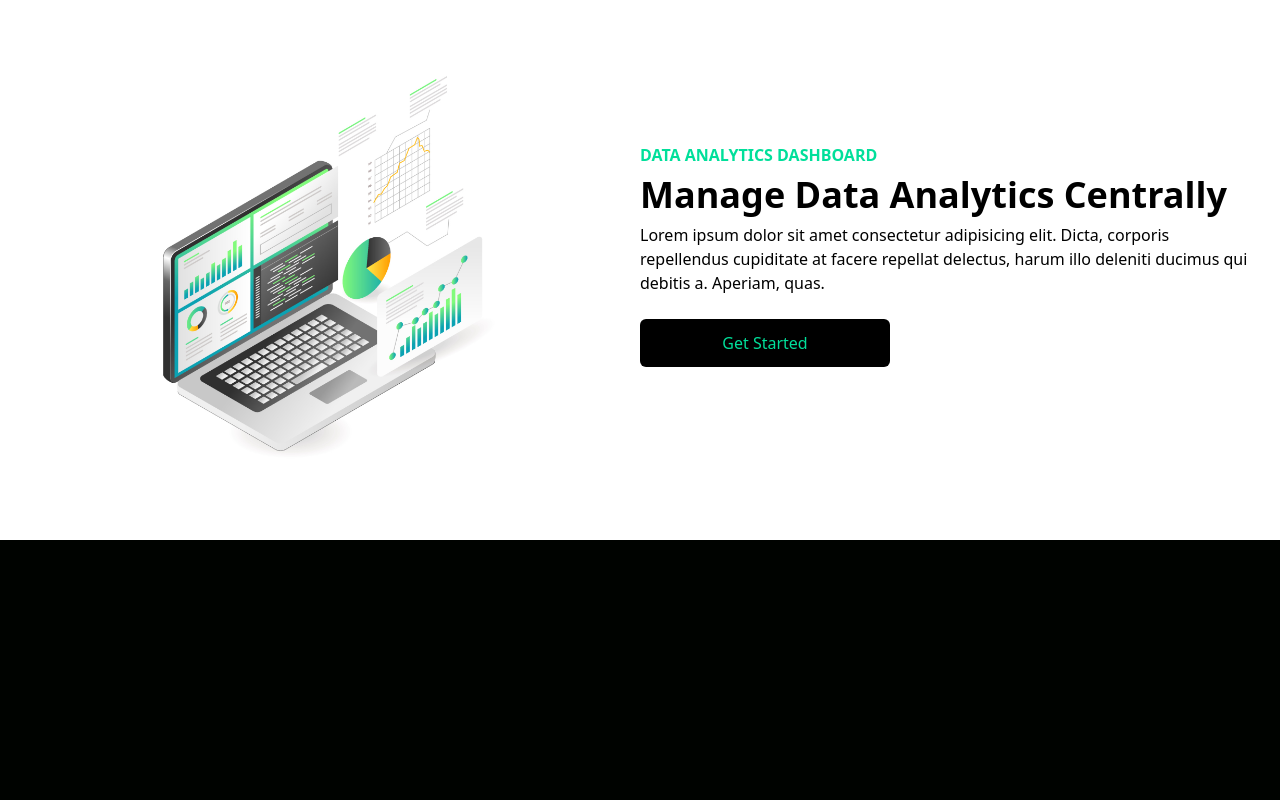
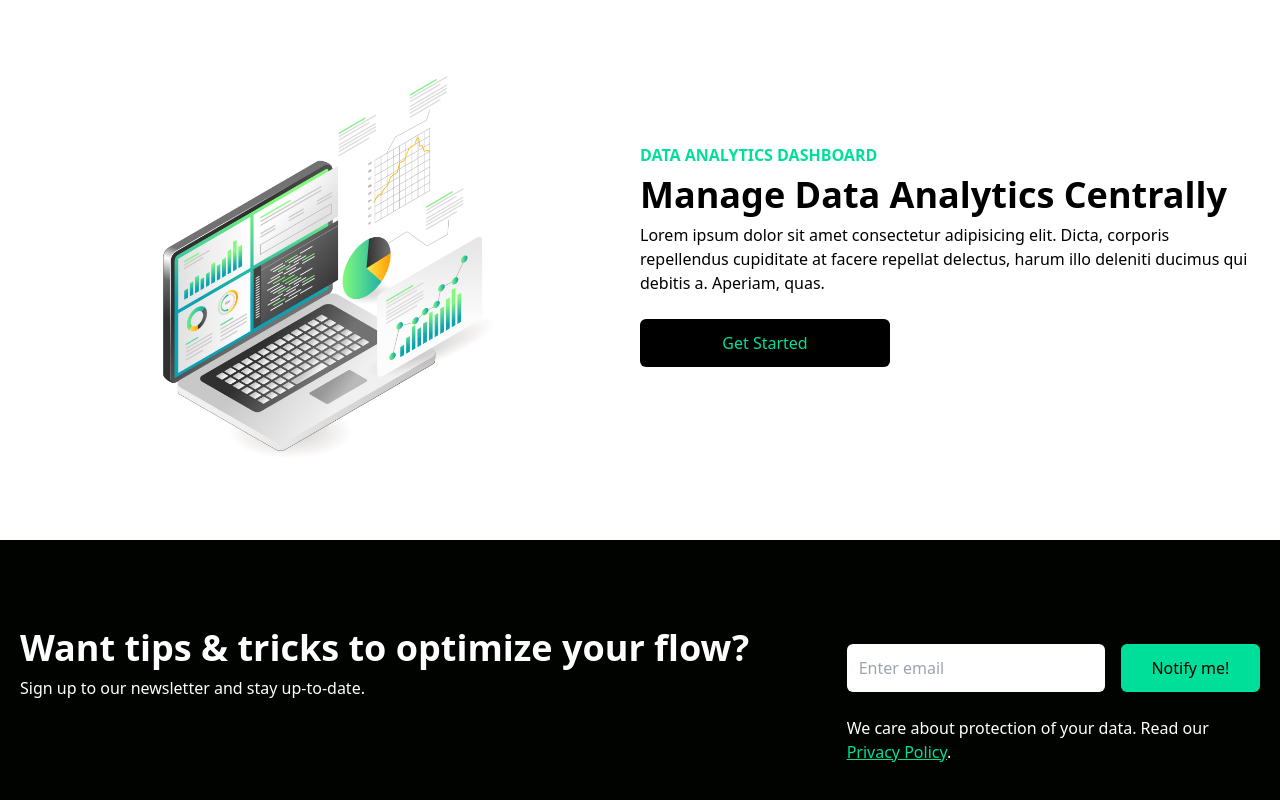
Before and after one commit to edantal/Theme-MyData--ReactJS, a React (Create React App) app: page / in a window 1280 px wide. Shown: the part 805-1605 px from the top of the page. Before the commit the page ends 1345 px from the top, so only its background shows below. Built offline with nearby package versions, Linux system fonts and the light colour scheme.

Commit message:
Add newsletter section

```diff
--- a/src/App.js
+++ b/src/App.js
@@ -2,6 +2,7 @@ import React from 'react'
 import Navbar from './components/Navbar'
 import Hero from './components/Hero'
 import Analytics from './components/Analytics'
+import Newsletter from './components/Newsletter'
 
 function App() {
   return (
@@ -9,6 +10,7 @@ function App() {
       <Navbar />
       <Hero />
       <Analytics />
+      <Newsletter />
     </div>
   )
 }
--- /dev/null
+++ b/src/components/Newsletter.jsx
@@ -0,0 +1,34 @@
+import React from 'react'
+
+const Newsletter = () => {
+  return (
+    <div className='w-full py-16 text-white px-4'>
+      <div className='max-w-[1240px] mx-auto grid lg:grid-cols-3'>
+        <div className='lg:col-span-2 my-4'>
+          <h1 className='text-2xl sm:text-3xl md:text-4xl font-bold py-2'>
+            Want tips &amp; tricks to optimize your flow?
+          </h1>
+          <p className=''>Sign up to our newsletter and stay up-to-date.</p>
+        </div>
+        <div className='my-4'>
+          <div className='flex flex-col sm:flex-row items-center justify-between w-full'>
+            <input
+              type='email'
+              placeholder='Enter email'
+              className='p-3 w-full rounded-md text-black'
+            />
+            <button className='bg-[#00df9a] text-black rounded-md font-medium w-[200px] ml-4 my-6 px-6 py-3'>
+              Notify me!
+            </button>
+          </div>
+          <p className=''>
+            We care about protection of your data. Read our{' '}
+            <span className='text-[#00df9a] underline'>Privacy Policy</span>.
+          </p>
+        </div>
+      </div>
+    </div>
+  )
+}
+
+export default Newsletter
```
